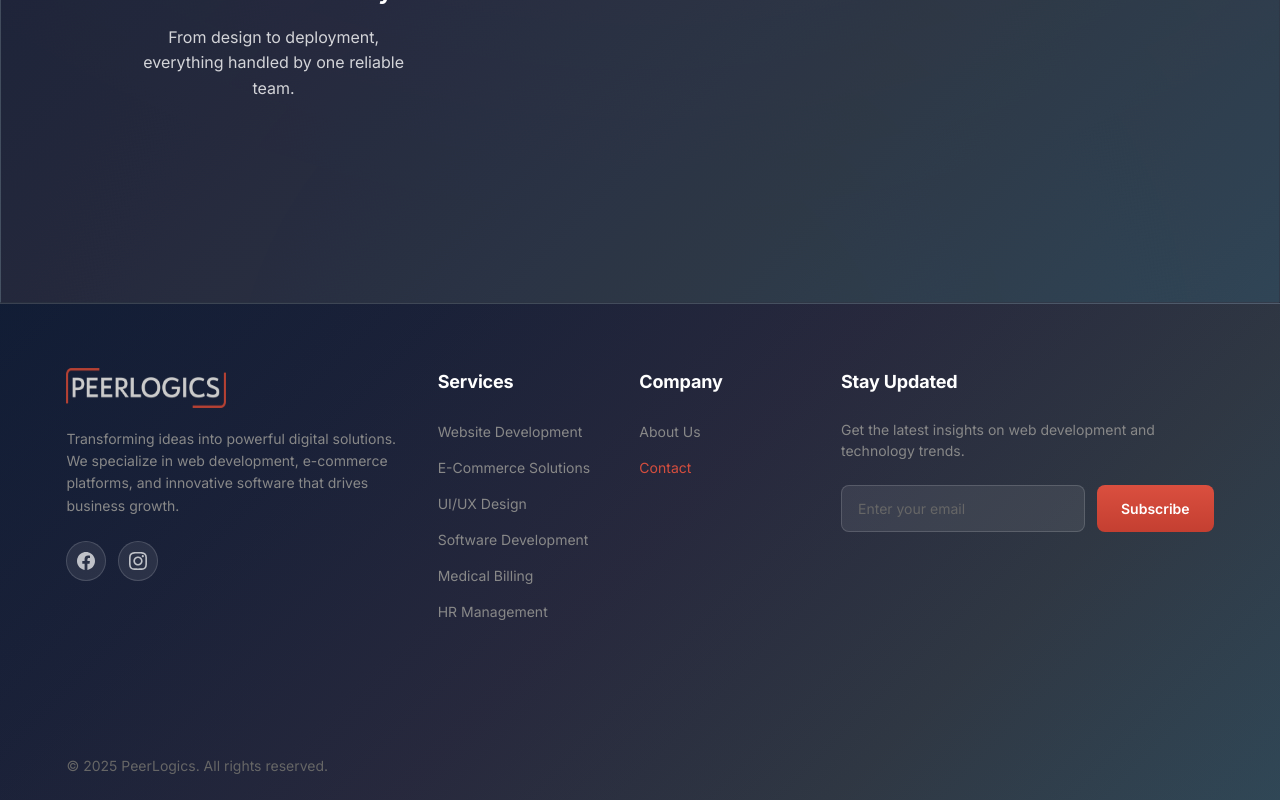
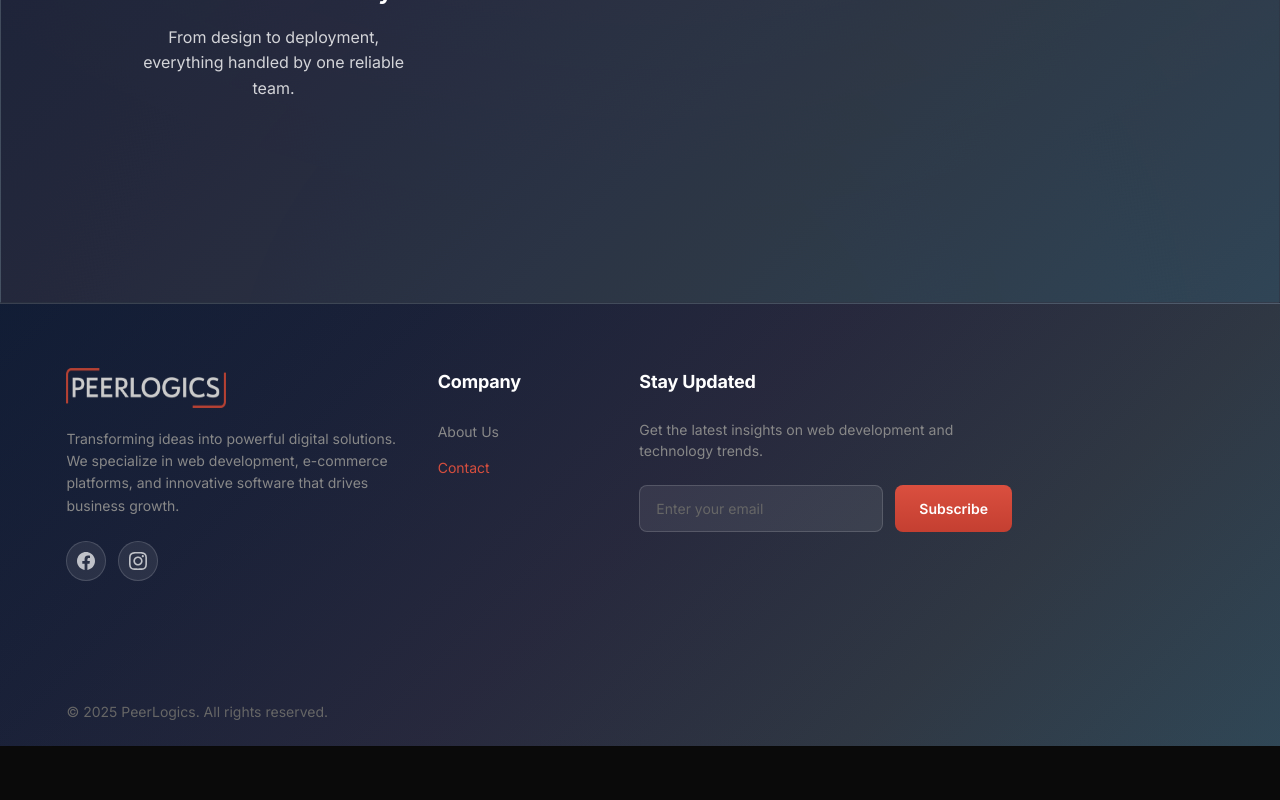
Before and after one commit to Hammadgh/peer_logics, a Next.js app: page / in a window 1280 px wide. Shown: the part 4094-4894 px from the top of the page. After the commit the page ends 4840 px from the top, so only its background shows below. Built offline with nearby package versions, Linux system fonts and the light colour scheme; a web font is replaced by a local one.

Commit message:
Remove Services section from footer

```diff
--- a/src/components/Footer.tsx
+++ b/src/components/Footer.tsx
@@ -58,19 +58,6 @@ export default function Footer() {
               </div>
             </div>
 
-            {/* Services */}
-            <div className="footer-section">
-              <h4 className="footer-title">Services</h4>
-              <ul className="footer-links">
-                <li><a href="/services/website-development">Website Development</a></li>
-                <li><a href="/services/ecommerce">E-Commerce Solutions</a></li>
-                <li><a href="/services/ui-ux">UI/UX Design</a></li>
-                <li><a href="/services/software-development">Software Development</a></li>
-                <li><a href="/services/medical-billing">Medical Billing</a></li>
-                <li><a href="/services/hr-management">HR Management</a></li>
-              </ul>
-            </div>
-
             {/* Company */}
             <div className="footer-section">
               <h4 className="footer-title">Company</h4>
```
